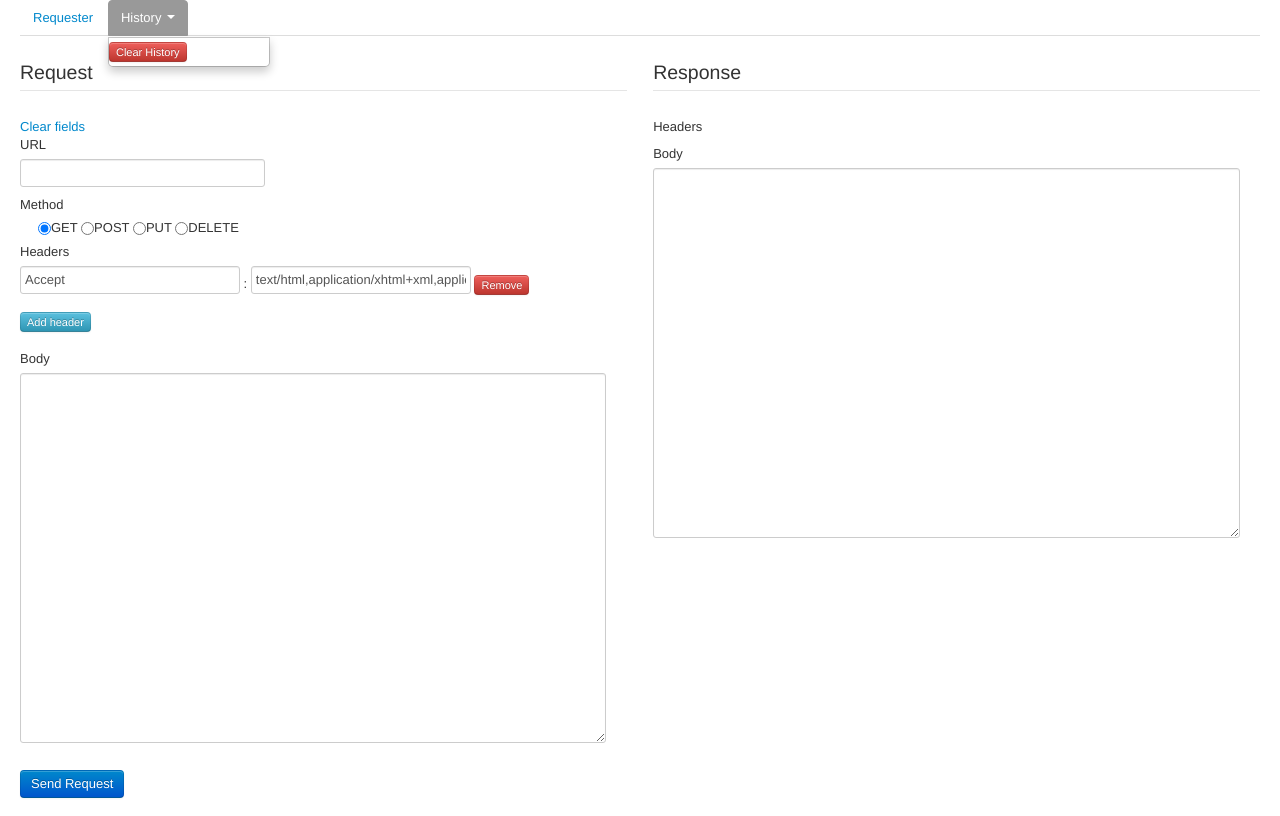
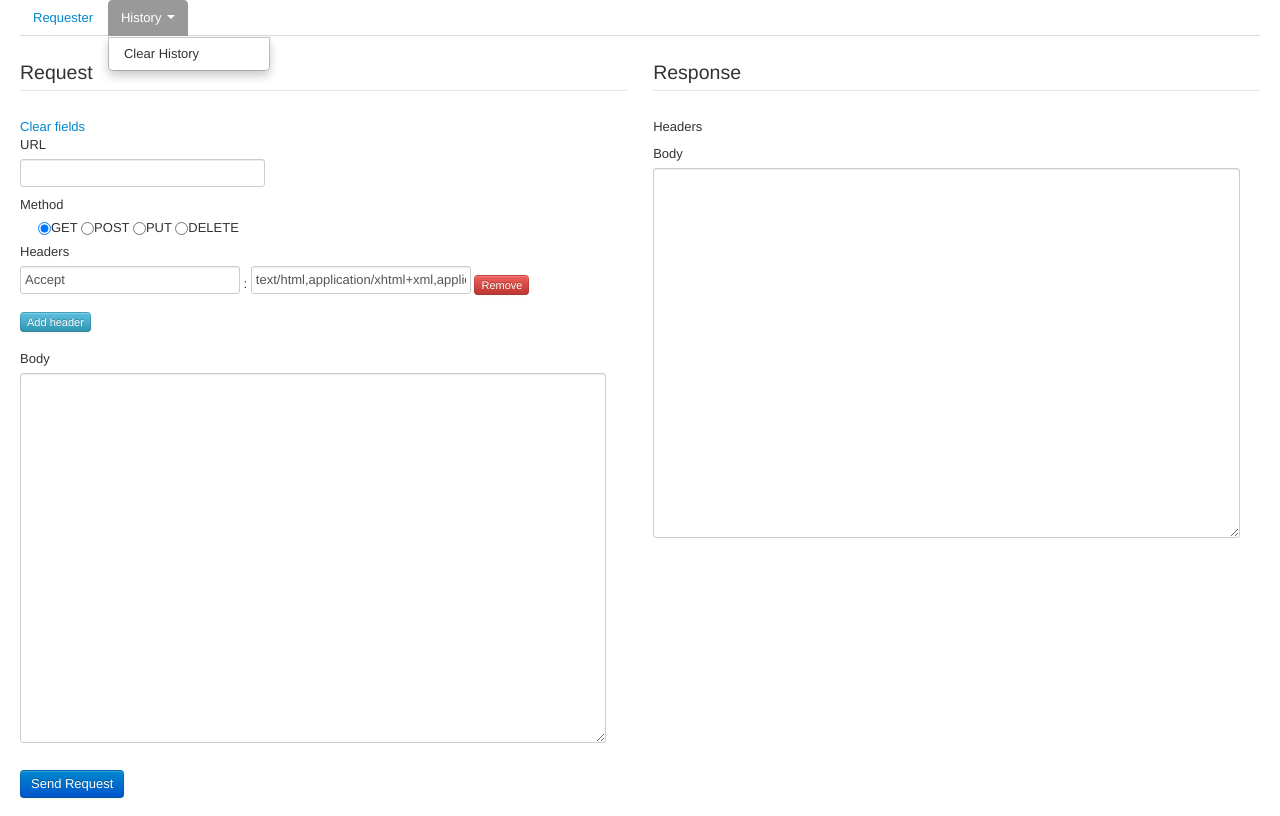
Before and after one commit to pvdvreede-old/requester, a plain HTML site: page index.html in a window 1280 px wide. Both pictures are taken after a click on the link "History". Drawn offline with Linux system fonts and the light colour scheme.

Commit message:
Change clear history to menu link.

```diff
--- a/index.html
+++ b/index.html
@@ -23,7 +23,7 @@
                <a href="#/request/{{h.id}}">{{h.url}} - {{h.time}}</a>
             </li>
             <li id="historyclearbutton">
-              <button class="btn btn-mini btn-danger" ng-click="clearHistory()">Clear History</button>
+              <a ng-click="clearHistory()">Clear History</a>
             </li>
         </ul>
       </li>
```
